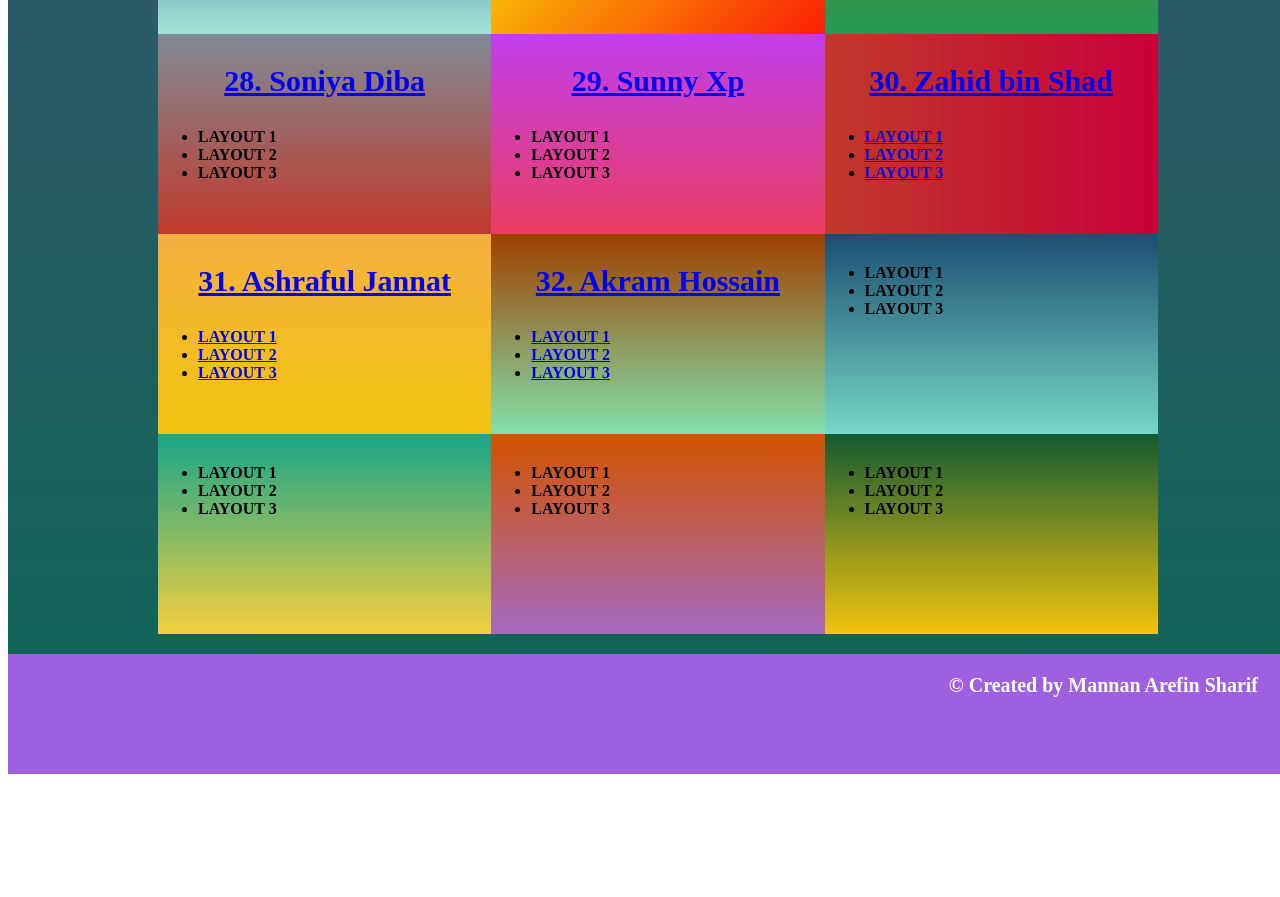
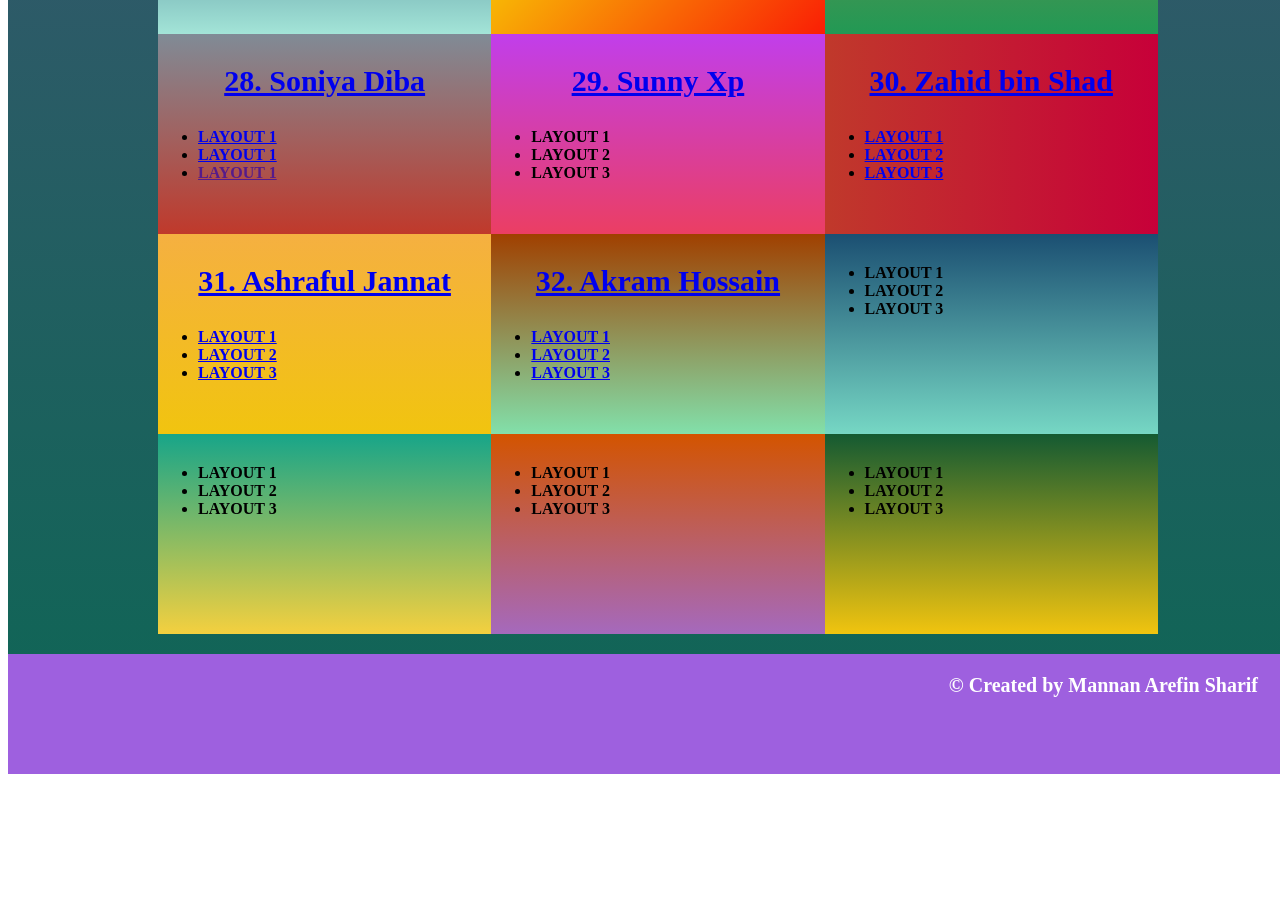
Before and after one commit to Shimanto007/Assignments_57, a plain HTML site: page index.html in a window 1280 px wide. Shown: the part 1960-2857 px from the top of the page. Drawn offline with Linux system fonts and the light colour scheme.

Commit message:
Update index.html

```diff
--- a/index.html
+++ b/index.html
@@ -228,9 +228,9 @@
 		<div class="content-part10">
 			<div class="part-28"><p class="L28"><a href="https://www.facebook.com/soniya.diba">28. Soniya Diba</a></p>
 				<ul>
-				<li>LAYOUT 1</li>
-				<li>LAYOUT 2</li>
-				<li>LAYOUT 3</li>
+				<li><a href="https://dilrubaakter.github.io/project-2/">LAYOUT 1</a></li>
+				<li><a href="https://dilrubaakter.github.io/project_2/">LAYOUT 1</a></li>
+				<li><a href="">LAYOUT 1</a></li>
 			</ul>
 			</div>
 			<div class="part-29"><p class="L29"><a href="https://www.facebook.com/msunn">29. Sunny Xp</a></p>
```
